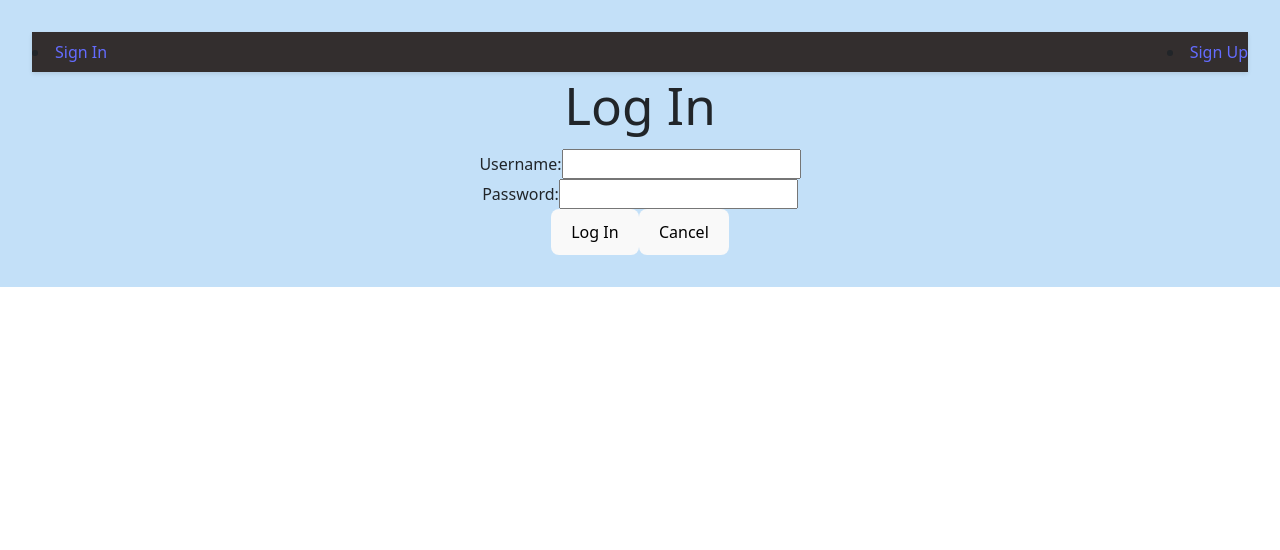
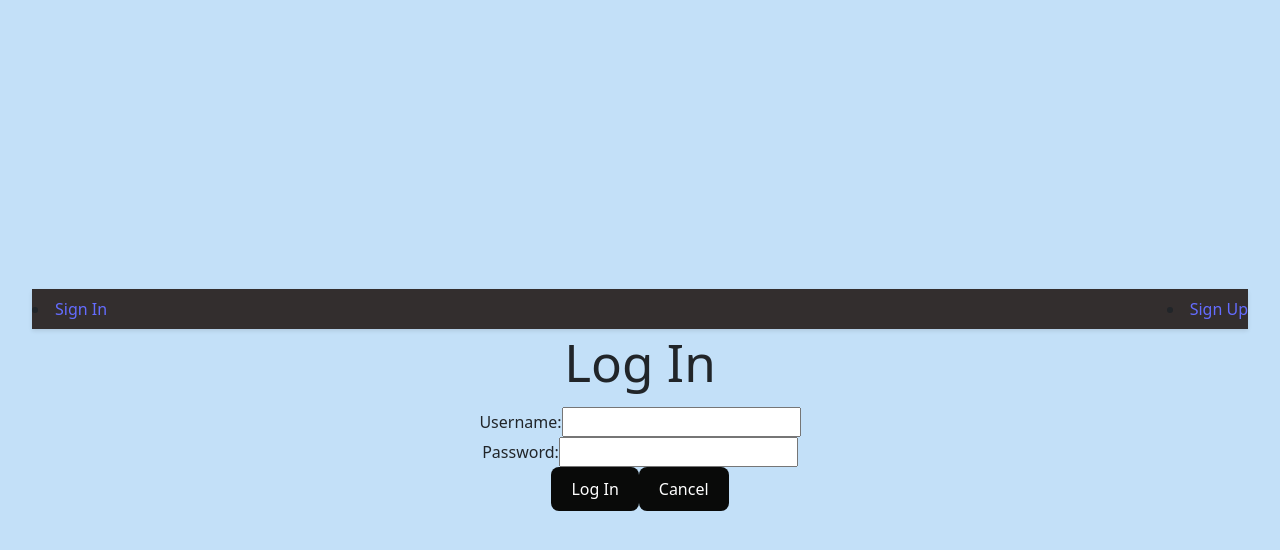
Before and after one commit to sbeltran93/childcare-app-project-3-react, a React app: page /signin in a window 1280 px wide. Shown: the top 550 px of the page. Built offline with nearby package versions, Linux system fonts and the light colour scheme; no server answers; the HTML template or start-up script is replaced by a standard one.

Commit message:
working on styling

```diff
--- a/src/components/ChildForm/ChildEditForm.jsx
+++ b/src/components/ChildForm/ChildEditForm.jsx
@@ -102,13 +102,13 @@ const ChildEditForm = ({ child, onChildEdited, onCancel, onChildDelete }) => {
         />
       </label>
       <button type="submit">Save Changes</button>
-      <button type="button" onClick={onCancel}>Cancel</button>
+      <button type="cancel" onClick={onCancel}>Cancel</button>
     </form>
 
   ) : (
     <p>Edit is not enabled</p>
   )}
-  <button onClick={handleDelete} >Delete Child</button>
+  <button type='button' onClick={handleDelete} >Delete Child</button>
   </>
 );
 };
--- a/src/components/Dashboard/Dashboard.jsx
+++ b/src/components/Dashboard/Dashboard.jsx
@@ -105,37 +105,7 @@ const Dashboard = ({ user, setUser }) => {
             <p>
                 This is the dashboard for all your personal account information.</p>
 
-                {editingChild ? (
-    <ChildEditForm
-        child={editingChild}
-        onChildEdited={onChildEdited}
-        onCancel={handleCancelEdit}
-        onChildDelete={handleChildDelete}
-    />
-) : (
-    <ChildForm
-        user={user}
-        onChildAdded={handleChildAdded}
-        onChildEdited={onChildEdited}
-    />
-)}
-
-<ul>
-    {children.map((child) => (
-        <div key={child._id}>
-            <span>Name- {child.name},</span>
-            <span>Age- {child.age},</span>
-            <span>Notes- {child.notes}</span>
-            <span>Child Id- {child._id}</span>
-            <button onClick={() => handleEditChild(child)}>Edit Child</button>
-        </div>
-    ))}
-</ul>
-
                 <h2>Account Details:</h2>
-
-            <button onClick={() => { setEditedUser(user); setEditing(true); }}>Edit User</button>
-            <button onClick={handleDelete}>Delete Account</button>
 
 {editing ? (
     <form onSubmit={handleSubmit}>
@@ -172,13 +142,42 @@ const Dashboard = ({ user, setUser }) => {
             ) : (
 
     <div>
+
         <h2>Parent name: {user.username}</h2>
         <h3>Role- {user.role}</h3>
         <h3>Email- {user.email}</h3>
         <h3>User Id- {user._id}</h3>
-
     </div>
     )}
+
+                {editingChild ? (
+                <ChildEditForm
+                    child={editingChild}
+                    onChildEdited={onChildEdited}
+                    onCancel={handleCancelEdit}
+                    onChildDelete={handleChildDelete}
+                />
+            ) : (
+                <ChildForm
+                    user={user}
+                    onChildAdded={handleChildAdded}
+                    onChildEdited={onChildEdited}
+                />
+            )}
+
+        <ul>
+            {children.map((child) => (
+                <div key={child._id}>
+                    <span>Name- {child.name},</span>
+                    <span>Age- {child.age},</span>
+                    <span>Notes- {child.notes}</span>
+                    <span>Child Id- {child._id}</span>
+                    <button type="button" onClick={() => handleEditChild(child)}>Edit Child</button>
+                </div>
+            ))}
+        </ul>
+        <button type="button" onClick={() => { setEditedUser(user); setEditing(true); }}>Edit User</button>
+        <button type="cancel" onClick={handleDelete}>Delete Account</button>
         </main>
     );
 };
--- a/src/components/NewsFeed/Newsfeed.jsx
+++ b/src/components/NewsFeed/Newsfeed.jsx
@@ -122,7 +122,7 @@ return (
           <div key={post._id}>
             <span>Post: {post.content}, </span>
             <span>Post By: {post.caregiver}</span>
-            <button onClick={() => handleEditPost(post)}>Edit Post</button>
+            <button type='button' onClick={() => handleEditPost(post)}>Edit Post</button>
           </div>
         ))}
       </ul>
--- a/src/components/SigninForm/SigninForm.jsx
+++ b/src/components/SigninForm/SigninForm.jsx
@@ -58,9 +58,9 @@ return (
                 />
             </div>
             <div>
-                <button>Log In</button>
+                <button type="submit">Log In</button>
                 <Link to="/">
-                <button>Cancel</button>
+                <button type="cancel">Cancel</button>
                 </Link>
         </div>
         </form>
--- a/src/components/SignupForm/SignupForm.jsx
+++ b/src/components/SignupForm/SignupForm.jsx
@@ -98,9 +98,9 @@ const SignupForm = (props) => {
             </select>
         </div>
         <div>
-          <button>Sign Up</button>
+          <button type='submit'>Sign Up</button>
           <Link to="/">
-            <button>Cancel</button>
+            <button type='cancel'>Cancel</button>
           </Link>
         </div>
       </form>
--- a/src/index.css
+++ b/src/index.css
@@ -13,7 +13,6 @@
   -webkit-font-smoothing: antialiased;
   -moz-osx-font-smoothing: grayscale;
 }
-
  .navbar {
   display: flex;
   flex-direction: row;
@@ -37,10 +36,8 @@ body {
   display: flex;
   place-items: center;
   /* min-width: 320px; */
-  /* min-height: 100vh; */
+  min-height: 100vh;
   background-color: #c3e0f8;
-
-
 
 
 }
@@ -71,6 +68,28 @@ button:focus,
 button:focus-visible {
   outline: 4px auto -webkit-focus-ring-color;
 }
+button[type="submit"] {
+  background-color: rgb(9, 10, 9);
+  color: white;
+  border:#535bf2;
+  padding: 10px 20px;
+  cursor: pointer;
+}
+button[type="button"] {
+  background-color: rgb(9, 10, 9);
+  color: white;
+  border:#535bf2;
+  padding: 10px 20px;
+  cursor: pointer;
+}
+button[type="cancel"] {
+  background-color: rgb(9, 10, 9);
+  color: white;
+  border:#535bf2;
+  padding: 10px 20px;
+  cursor: pointer;
+}
+
 
 @media (prefers-color-scheme: light) {
   :root {
```
Also changed, not shown: 1 other file (tests, documents, lock files or other folders). Lines whose indentation alone changed are shown as unchanged.
